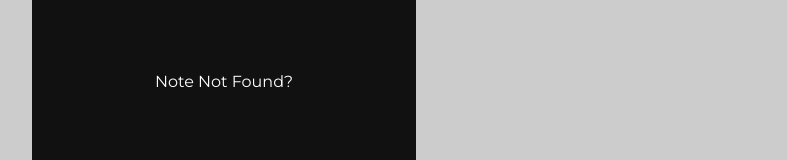
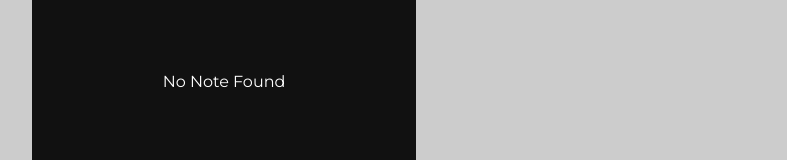
Before and after one commit to JoeTechx/Note_app, a React (Create React App) app: page / in a window 1280 px wide. Before the commit this address had no page. Shown: the part 302-462 px from the top of the page, without its empty margins (416-1203 px from the left). Built offline with nearby package versions, Linux system fonts and the light colour scheme; the HTML template or start-up script is replaced by a standard one.

Commit message:
add:if statement

```diff
--- a/src/pages/Notes.jsx
+++ b/src/pages/Notes.jsx
@@ -29,7 +29,7 @@ const Notes = ({notes}) => {
             <button className='btn' onClick={() => setShowSearch(prevState => !prevState)}>{showSearch ? <MdClose/> : <CiSearch/>}</button>
         </header>
         <div className="notes__container">
-          {filteredNotes.length == 0 && <p className="empty__notes">Note Not Found?</p>}
+          {filteredNotes.length == 0 && <p className="empty__notes">No Note Found</p>}
          {
            filteredNotes.map(note => <NoteItem key={note.id} note= {note} />)
          }
```
